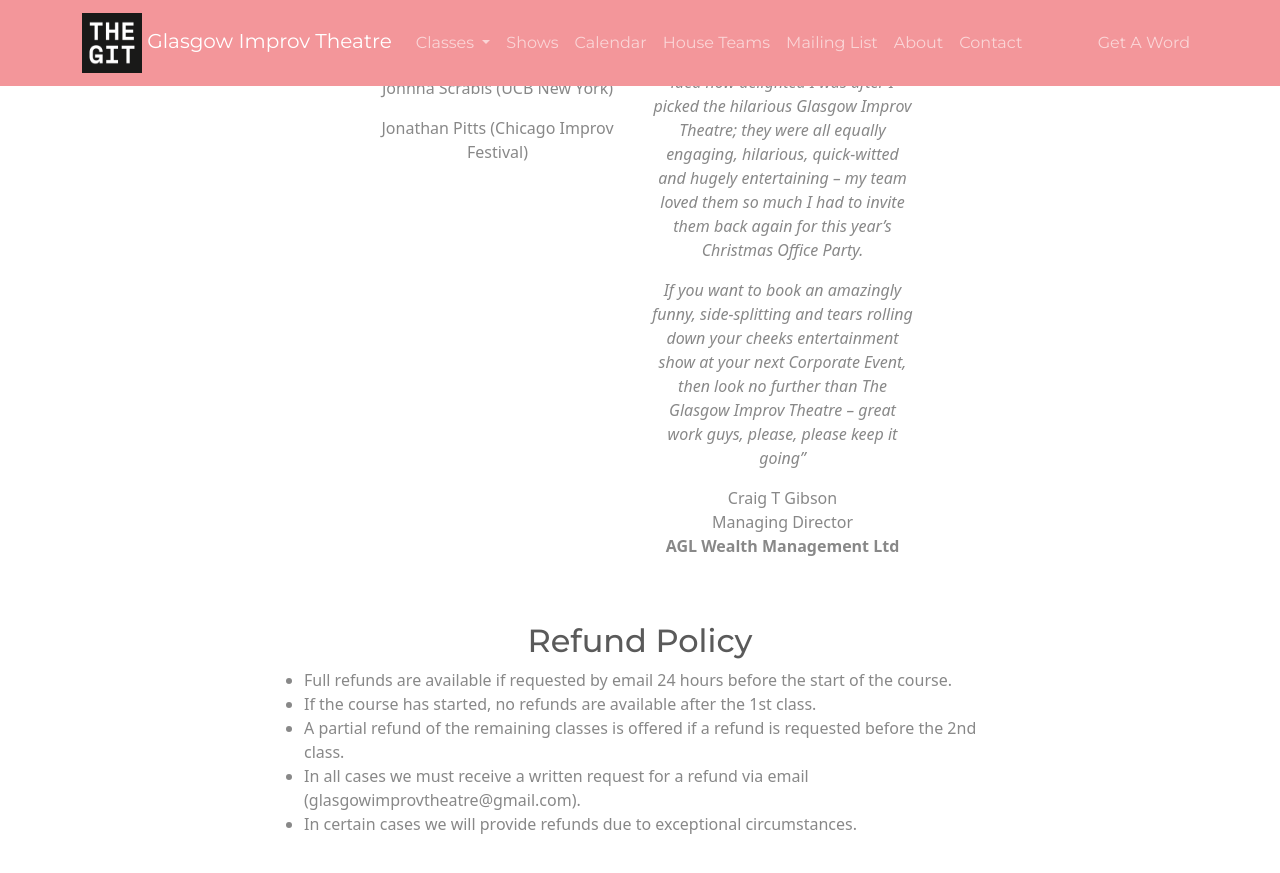
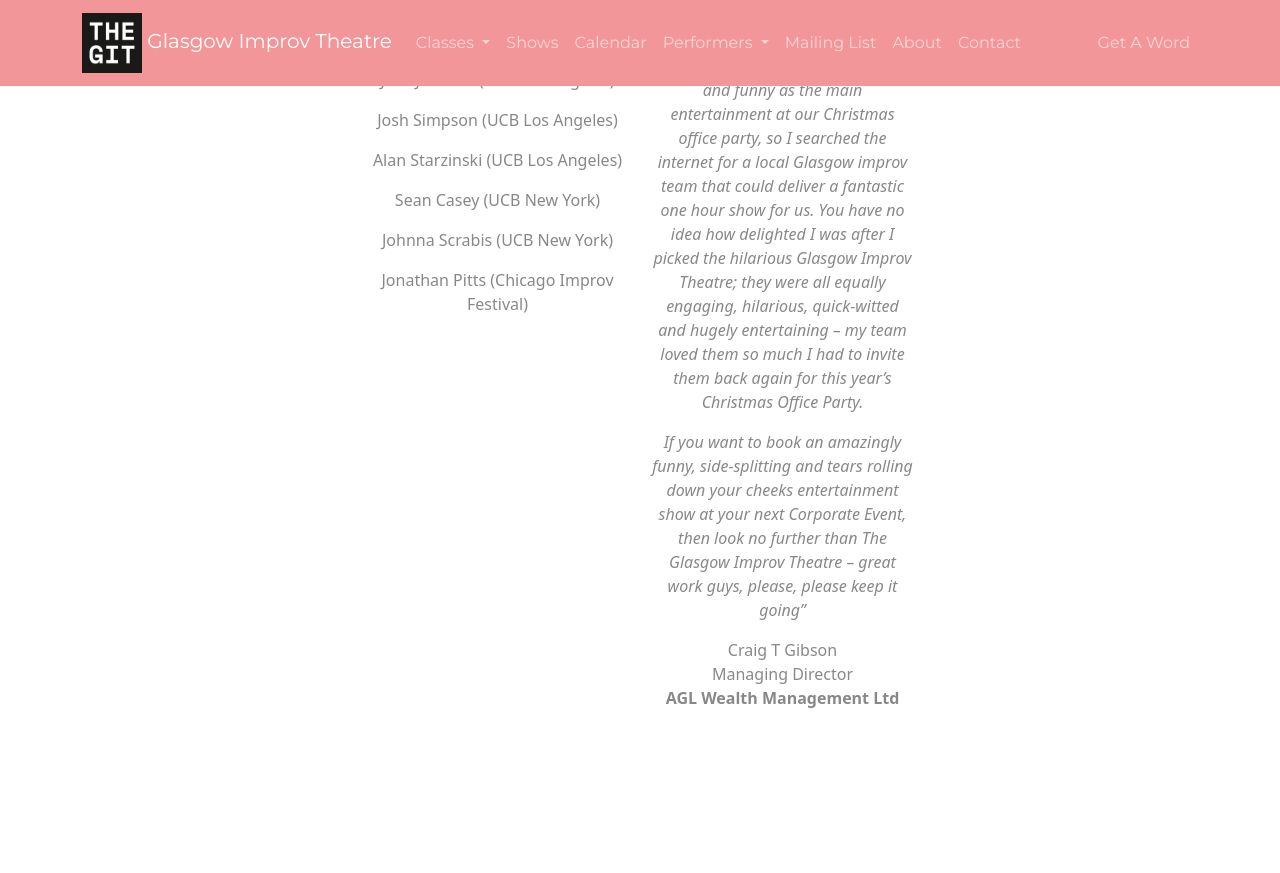
Before and after one commit to glasgowimprovtheatre/new-git-website, a Jekyll site: the page built from classes.html, in a window 1280 px wide and 900 px high, scrolled down 1604 px. Shown: the top 873 px of the window. Built offline with Jekyll 4.4.1, drawn with Linux system fonts in a browser that asks for light colours; nearby versions of some CDN libraries; after the commit the page ends 2426 px from its top, so only the background shows below that.

Commit message:
performance opps, icons

```diff
--- a/_layouts/default.html
+++ b/_layouts/default.html
@@ -40,8 +40,15 @@
             <li class="nav-item">
               <a class="nav-link" href="{{site.url}}/calendar">Calendar</a>
             </li>
-            <li class="nav-item">
-              <a class="nav-link" href="{{site.url}}/teams">House Teams</a>
+
+            <li class="nav-item dropdown">
+              <a class="nav-link dropdown-toggle" href="#" id="navbarDropdownMenuLink" role="button" data-bs-toggle="dropdown" aria-expanded="false">
+                Performers
+              </a>
+              <ul class="dropdown-menu" aria-labelledby="navbarDropdownMenuLink">
+                <li><a class="dropdown-item" href="{{site.url}}/teams">GIT House Teams</a></li>
+                <li><a class="dropdown-item" href="{{site.url}}/performance-opportunities">Performance Opportunities</a></li>
+              </ul>
             </li>
             <li class="nav-item">
               <a class="nav-link" href="{{site.mailing-list-link}}" target="_blank">Mailing List</a>
--- a/classes.html
+++ b/classes.html
@@ -7,6 +7,13 @@
 <div class="row justify-content-center">
     <div class="col-md-8">
         <h2 class="text-center">Classes</h2>
+        <div class="text-center">
+            <span class="fa-stack fa-4x">
+                <i class="fa fa-circle fa-stack-2x text-primary"></i>
+                <i class="fa fa-graduation-cap fa-stack-1x fa-inverse"></i>
+            </span>
+        </div>
+        <br />
         <p>
             We have structured improv classes for all levels.
             <br /><br />
@@ -167,23 +174,3 @@
     </div>
 </div>
 <br /><br />
-
-<div class="row justify-content-center">
-    <div class="col-md-8">
-        <div id="refunds">
-            <div>
-                <h2 class="text-center">Refund Policy</h2>
-                <div>
-                    <ul>
-                        <li>Full refunds are available if requested by email 24 hours before the start of the course.</li>
-                        <li>If the course has started, no refunds are available after the 1st class.</li>
-                        <li>A partial refund of the remaining classes is offered if a refund is requested before the 2nd class.</li>
-                        <li>In all cases we must receive a written request for a refund via email (glasgowimprovtheatre@gmail.com).</li>
-                        <li>In certain cases we will provide refunds due to exceptional circumstances.</li>
-                      </ul>
-
-                </div>
-            </div>
-        </div>
-    </div>
-</div>
```
Also changed, not shown: about.html (+9 -2 lines), contact.html (+9 -2 lines), performance-opportunities.html (added, +29 -0 lines), refunds.html (+7 -0 lines), teams.html (+8 -0 lines).
